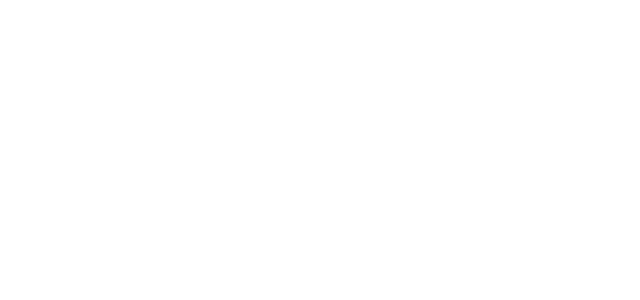
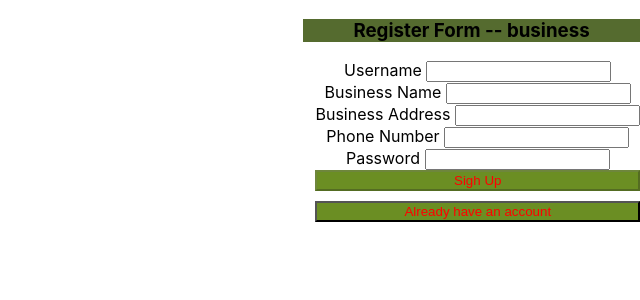
Before and after one commit to Buildweek-Replate-1/Front-End, a React (Create React App) app in the folder replate/: page /RegisterBusiness in a window 1280 px wide. Shown: the top 300 px of the page, without its empty margins (640-1280 px from the left). Built offline with nearby package versions, Linux system fonts and the light colour scheme.

Commit message:
Added buttons to both Register forms.

```diff
--- a/replate/src/App.js
+++ b/replate/src/App.js
@@ -11,6 +11,8 @@ import Login from './components/Login';
 import VDashboard from './components/volunteer/VDashboard';
 //import Business from './components/business/Business';
 import BusForm from './components/business/BusDashboard';
+import RegisterBusiness from './components/RegisterBusiness';
+import RegisterVolunteer from './components/RegisterVolunteer';
 
 
 function App() {
@@ -25,6 +27,8 @@ function App() {
         {/* <Route path='/business' component={Business} /> */}
         <Route path='/volunteer' component={VDashboard} />
         <Route path='/business' component={BusForm} />
+        <Route path='/RegisterBusiness' component={RegisterBusiness} />
+        <Route path='/RegisterVolunteer' component={RegisterVolunteer} />
       </BrowserRouter>
     </div>
   );
--- a/replate/src/components/RegisterBusiness.js
+++ b/replate/src/components/RegisterBusiness.js
@@ -3,6 +3,7 @@ import axios from "axios";
 import * as yup from "yup";
 import FormSchema from "./SchemaForms/FormSchemaB";
 import SubmitStyle from "./styles/RegisterStyle";
+import {useHistory} from 'react-router-dom';
 
 const valuesBusiness = {
   username: "",
@@ -26,6 +27,7 @@ const RegisterBusiness = () => {
   const [formValues, setFormValues] = useState(valuesBusiness);
   const [formErrors, setFormErrors] = useState(errorsBusiness);
   const [disabled, setDisabled] = useState(initialDisabled);
+  const history = useHistory();
 
   const getBusiness = () => {
     axios
@@ -106,6 +108,12 @@ const RegisterBusiness = () => {
     inputChange(name, value);
   };
 
+  // Unit 3 Code below
+  const backToHome = evt => {
+    evt.preventDefault();
+    history.push('/');
+  };
+
   return (
     <form className="form container" onSubmit={onSubmit}>
       <SubmitStyle>
@@ -173,6 +181,7 @@ const RegisterBusiness = () => {
             />
           </label>
           <button disabled={disabled}>Sigh Up</button>
+          <input type='button' value='Already have an account' style={{background: 'olivedrab', color: 'red', marginTop: '10px'}} onClick={backToHome} />
         </div>
       </SubmitStyle>
     </form>
--- a/replate/src/components/RegisterVolunteer.js
+++ b/replate/src/components/RegisterVolunteer.js
@@ -3,6 +3,7 @@ import axios from "axios";
 import * as yup from "yup";
 import FormSchema from "./SchemaForms/FormSchemaV";
 import SubmitStyle from "./styles/RegisterStyle";
+import {useHistory} from 'react-router-dom';
 
 const valuesVolunteer = {
   username: "",
@@ -24,6 +25,7 @@ const RegisterVolunteer = () => {
   const [formValues, setFormValues] = useState(valuesVolunteer);
   const [formErrors, setFormErrors] = useState(errorsVolunteer);
   const [disabled, setDisabled] = useState(initialDisabled);
+  const history = useHistory();
 
   const getVolunteer = () => {
     axios
@@ -102,6 +104,13 @@ const RegisterVolunteer = () => {
     inputChange(name, value);
   };
 
+  // Unit 3 Code below
+  const backToHome = evt => {
+    evt.preventDefault();
+
+    history.push('/');
+  };
+
   return (
     <form className="form container" onSubmit={onSubmit}>
       <SubmitStyle>
@@ -160,6 +169,7 @@ const RegisterVolunteer = () => {
             />
           </label>
           <button disabled={disabled}>Sigh Up</button>
+          <input type='button' value='Already have an account' style={{background: 'olivedrab', color: 'red', marginTop: '10px'}} onClick={backToHome} />
         </div>
       </SubmitStyle>
     </form>
```
Also changed, not shown: replate/src/components/Home.js (+3 -5 lines).
